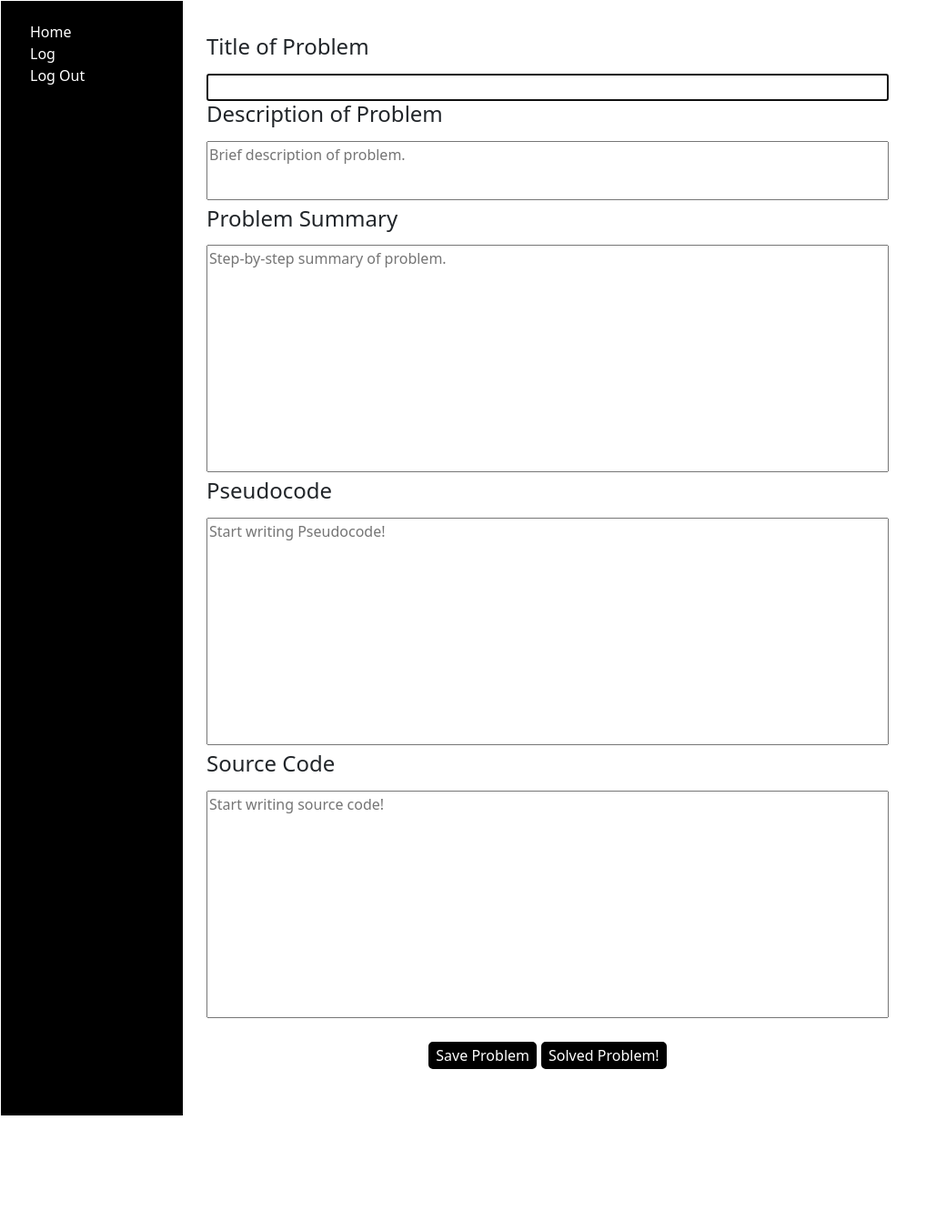
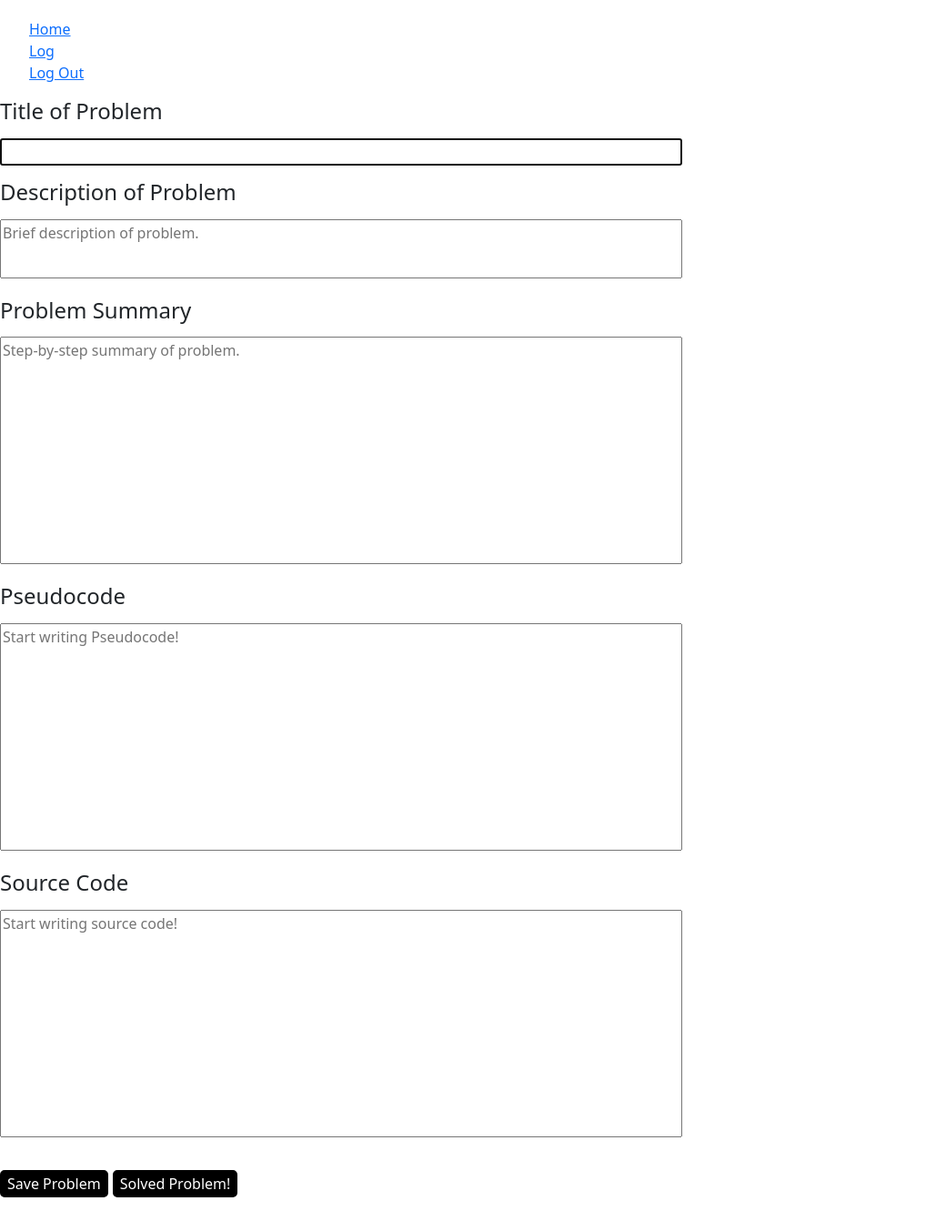
Before and after one commit to kyoyuncoding/ThinkDev, a Django app: page /problemlog/ in a window 1280 px wide. Shown: the whole page at 91% size, without its empty margins (0-1040 px from the left). Before the commit the page ends 1226 px from the top, so only its background shows below. Run offline with Django 5.2, Linux system fonts and the light colour scheme.

Commit message:
Changes to sidebar, layout and more.

```diff
--- a/thinkdev/problemlog/templates/layout.html
+++ b/thinkdev/problemlog/templates/layout.html
@@ -1,4 +1,5 @@
 {% load static %}
+
 <!DOCTYPE html>
     <html lang="en">
         <head>
@@ -8,6 +9,7 @@
             </title>
             <link href="https://cdn.jsdelivr.net/npm/bootstrap@5.3.5/dist/css/bootstrap.min.css" rel="stylesheet" integrity="sha384-SgOJa3DmI69IUzQ2PVdRZhwQ+dy64/BUtbMJw1MZ8t5HZApcHrRKUc4W0kG879m7" crossorigin="anonymous">
             <link href="{% static 'styles.css' %}" rel="stylesheet">
+            <meta name="viewport" content="width=device-width, initial-scale=1"/>
         </head>
         <body>
             {% block body %}
--- a/thinkdev/problemlog/templates/problemlog.html
+++ b/thinkdev/problemlog/templates/problemlog.html
@@ -1,50 +1,47 @@
 {% extends "layout.html" %}
+
 {% load static %}
+
+{% block title %}
+    Problem Log
+{% endblock %}
+
 {% block body %}
-    <table>
-        <tr>
-            <td>
-                <div style="height: 1225px; width: 200px; display: grid;justify-content: left; background-color:black">
-                    <ul style="list-style-type: none; margin-top: 22px;">
+    <div class="sidebar_pages">
+        <div class="sidebar">
+            <ul style="list-style-type: none; margin-top: 20px">
                 <li >
-                            <a style="color: white; text-decoration: none;" href="{% url 'index' %}">Home</a>
+                    <a class="sidebar_links" href="{% url 'index' %}">Home</a>
                 </li>
                 <li>
-                            <a style="color: white; text-decoration: none;" href="{% url 'log' %}">Log</a>
+                    <a class="sidebar_links" href="{% url 'log' %}">Log</a>
                 </li>
                 <li >
-                            <a style="color: white; text-decoration: none;" href="{% url 'index' %}">Log Out</a>
+                    <a class="sidebar_links" href="{% url 'index' %}">Log Out</a>
                 </li>
-
             </ul>
         </div>
-            </td>
-            <td style= "padding-left: 25px;">
-                <div class="problem_element">
+        <div class="sidebar_page_second_col">
+
             <h4 style="margin-bottom: 15px;">Title of Problem</h4>
-                    <input style="width: 750px;" id="title_of_problem" type="text" autofocus>
-                </div>
-                <div class="problem_element">
+            <input style="width: 750px; margin-bottom: 15px;" id="title_of_problem" type="text" autofocus>
+
             <h4 style="margin-bottom: 15px;">Description of Problem</h4>
-                    <textarea  placeholder="Brief description of problem." style="resize: none; width: 750px; height: 65px;" id="problem_description"></textarea>
-                </div>
-                <div class="problem_element">
+            <textarea  placeholder="Brief description of problem." style="resize: none; width: 750px; margin-bottom: 15px; height: 65px;" id="problem_description"></textarea>
+
             <h4 style="margin-bottom: 15px;">Problem Summary</h4>
-                    <textarea  placeholder="Step-by-step summary of problem." style="resize: none; width: 750px; height: 250px;" id="problem_summary"></textarea>
-                </div>
-                <div class="problem_element">
+            <textarea  placeholder="Step-by-step summary of problem." style="resize: none; width: 750px; margin-bottom: 15px; height: 250px;" id="problem_summary"></textarea>
+
             <h4 style="margin-bottom: 15px;">Pseudocode</h4>
-                    <textarea  placeholder="Start writing Pseudocode!" style="resize: none; width: 750px; height: 250px;" id="pseudocode"></textarea>
-                </div>
-                <div class="problem_element">
+            <textarea  placeholder="Start writing Pseudocode!" style="resize: none; width: 750px; margin-bottom: 15px; height: 250px;" id="pseudocode"></textarea>
+
             <h4 style="margin-bottom: 15px;">Source Code</h4>
-                    <textarea  placeholder="Start writing source code!" style="resize: none; width: 750px; height: 250px;" id="sourcecode"></textarea>
-                </div>
-                <div style="display: flex; justify-content: center; align-items: center; margin-top: 20px; margin-bottom: 2%;">
+            <textarea  placeholder="Start writing source code!" style="resize: none; width: 750px; margin-bottom: 15px; height: 250px;" id="sourcecode"></textarea>
+
+            <div style="display: flex; justify-content: left; align-items: center; margin-top: 15px; margin-bottom: 2%;">
                 <input style="border-radius: 5px; background-color: black; color: white; border: 2px solid black;" type="submit" value="Save Problem">
                 <input style="border-radius: 5px; background-color:black; color: white; border: 2px solid black; margin-left: 5px;" type="submit" value="Solved Problem!">
             </div>
-            </td>
-        </tr>
-    </table>
+        </div>
+    </div>
 {% endblock %}
```
Lines whose indentation alone changed are shown as unchanged.
